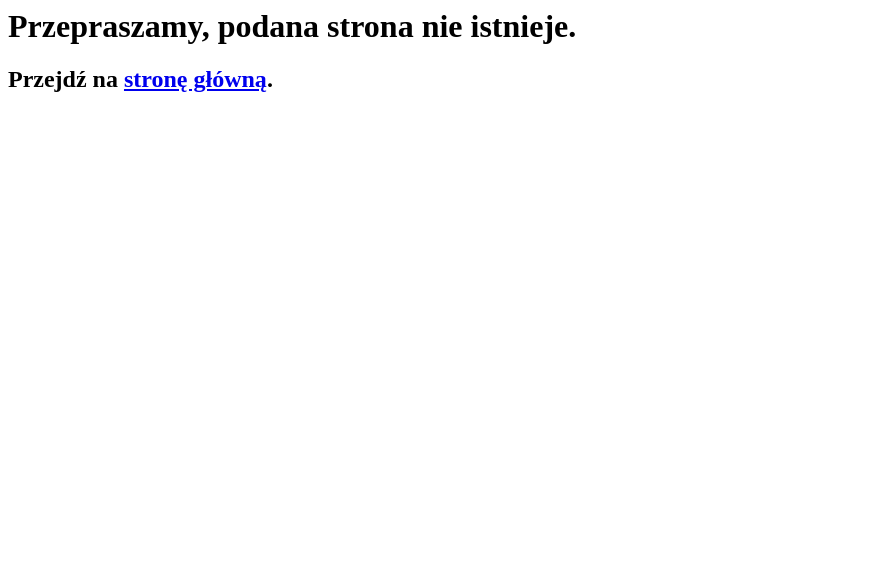
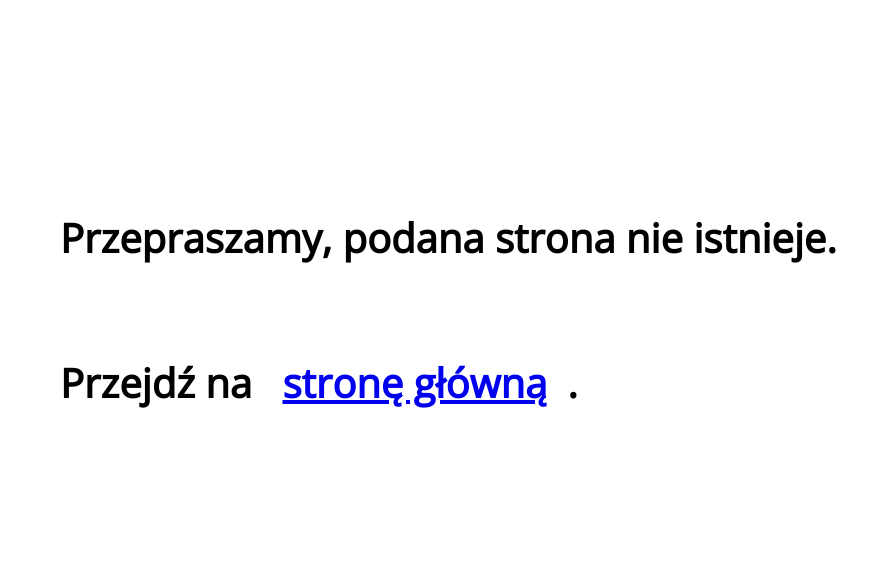
Before and after one commit to leonabdab/notariusz, a plain HTML site: page 404.html in a window 1280 px wide. Shown: the whole page, without its empty margins (0-891 px from the left). Drawn offline with nearby package versions, Linux system fonts and the light colour scheme.

Commit message:
Update 404.html

```diff
--- a/404.html
+++ b/404.html
@@ -1,2 +1,24 @@
-<h1>Przepraszamy, podana strona nie istnieje.</h1>
-<h2>Przejdź na <a href="https://notariusz-mizia-muc.pl/">stronę główną</a>.</h2>
+<!DOCTYPE html>
+<html lang="pl">
+  <head>
+    <meta charset="UTF-8">
+    <meta name="viewport" content="width=device-width, initial-scale=1.0">
+    <meta http-equiv="X-UA-Compatible" content="ie=edge">
+    <link rel="shortcut icon" type="image/x-icon" href="../utils/img/favicon.ico">
+    <link href="https://fonts.googleapis.com/css?family=Cabin|Open+Sans&display=swap&subset=latin-ext" rel="stylesheet">
+    <link rel="canonical" href="https://notariusz-mizia-muc.pl/">
+    <title>Nie znaleziono strony. Kancelaria Notarialna Beata Mizia-Muc Mariusz Muc we Wrocławiu</title>
+    <style>
+       * {
+         margin: 50px auto;
+         padding: 20px;
+         font-family: Open Sans, sans-serif;
+         font-size: 40px;
+      }
+    </style>
+  </head>
+  <body>
+     <h1>Przepraszamy, podana strona nie istnieje.</h1>
+     <h2>Przejdź na <a href="https://notariusz-mizia-muc.pl/">stronę główną</a>.</h2>
+  </body>
+</html>
```
